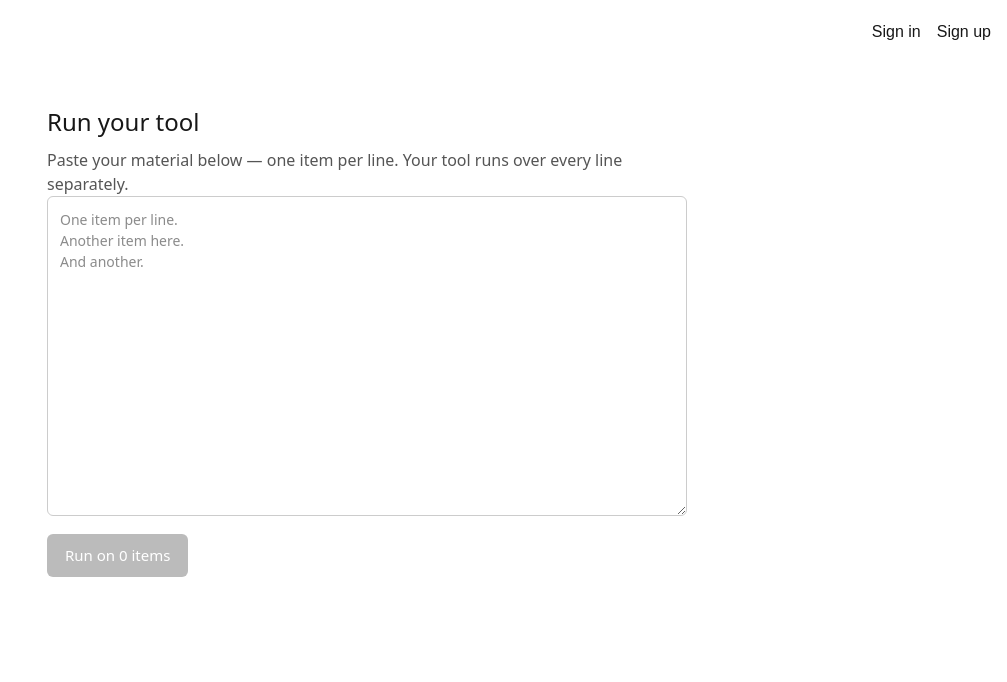
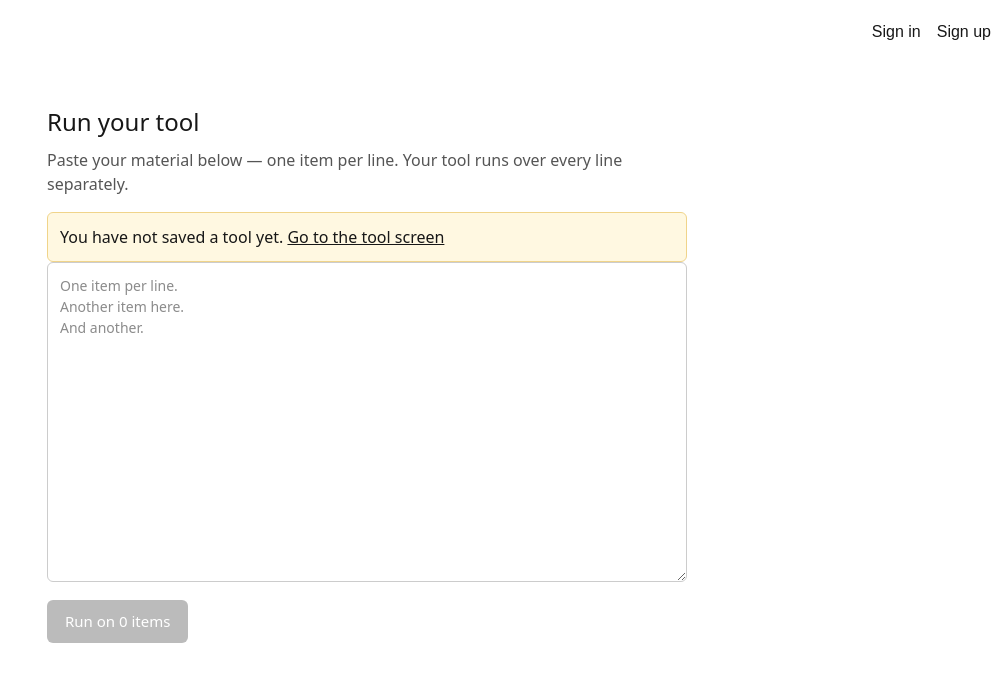
Before and after one commit to LPLP121/tutor, a Next.js app: page /run in a window 1280 px wide. Shown: the top 682 px of the page, without its empty margins (273-1280 px from the left). Built offline with nearby package versions, Linux system fonts and the light colour scheme; no server answers.

Commit message:
run screen shows the learner's saved tool, or points to the tool screen if there isn't one

```diff
--- a/app/api/tool/route.ts
+++ b/app/api/tool/route.ts
@@ -1,6 +1,6 @@
 import { NextRequest, NextResponse } from 'next/server';
 import { getLearnerId } from '@/lib/identity';
-import { ensureLearner, saveTool } from '@/lib/db';
+import { ensureLearner, saveTool, loadLatestTool } from '@/lib/db';
 import { confirmToolSpec, ToolSpecDraft } from '@/lib/toolspec';
 
 export async function POST(req: NextRequest) {
@@ -24,3 +24,8 @@ export async function POST(req: NextRequest) {
     );
   }
 }
+export async function GET() {
+  const learnerId = await getLearnerId();
+  const latest = await loadLatestTool(learnerId);
+  return NextResponse.json({ tool: latest ? latest.tool : null });
+}
--- a/app/run/page.tsx
+++ b/app/run/page.tsx
@@ -1,6 +1,6 @@
 'use client';
 
-import { useState } from 'react';
+import { useState, useEffect } from 'react';
 import { useRouter } from 'next/navigation';
 
 const MAX_ITEMS = 25;
@@ -11,6 +11,14 @@ export default function RunPage() {
   const [busy, setBusy] = useState(false);
   const [status, setStatus] = useState('');
   const [error, setError] = useState('');
+  const [tool, setTool] = useState<any>(undefined);
+
+  useEffect(() => {
+    fetch('/api/tool')
+      .then((r) => r.json())
+      .then((d) => setTool(d.tool))
+      .catch(() => setTool(null));
+  }, []);
 
   const items = material
     .split('\n')
@@ -75,6 +83,24 @@ export default function RunPage() {
         Paste your material below — one item per line. Your tool runs over every
         line separately.
       </p>
+      {tool === null && (
+        <div style={{ marginTop: 16, padding: 12, background: '#fff8e1', border: '1px solid #f0d48a', borderRadius: 6 }}>
+          You have not saved a tool yet.{' '}
+          <button onClick={() => router.push('/tool')} style={{ border: 'none', background: 'none', textDecoration: 'underline', cursor: 'pointer', padding: 0, fontSize: 'inherit' }}>
+            Go to the tool screen
+          </button>
+        </div>
+      )}
+
+      {tool && (
+        <div style={{ marginTop: 16, marginBottom: 16, padding: 12, background: '#f4f4f5', borderRadius: 6, lineHeight: 1.5 }}>
+          <div style={{ fontSize: 13, color: '#666' }}>Your tool</div>
+          <div style={{ marginTop: 4 }}>{tool.spec}</div>
+          <div style={{ fontSize: 13, color: '#666', marginTop: 8 }}>
+            Gives back: {tool.fields.map((f: any) => f.name).join(', ')}
+          </div>
+        </div>
+      )}
 
       <textarea
         value={material}
```
